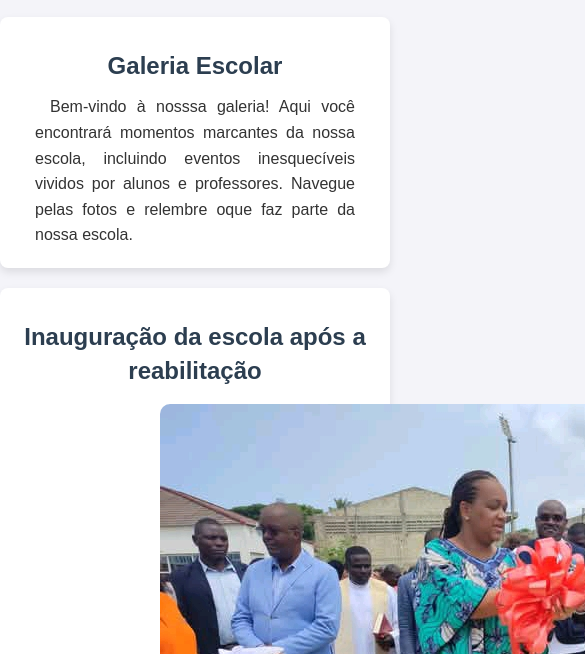
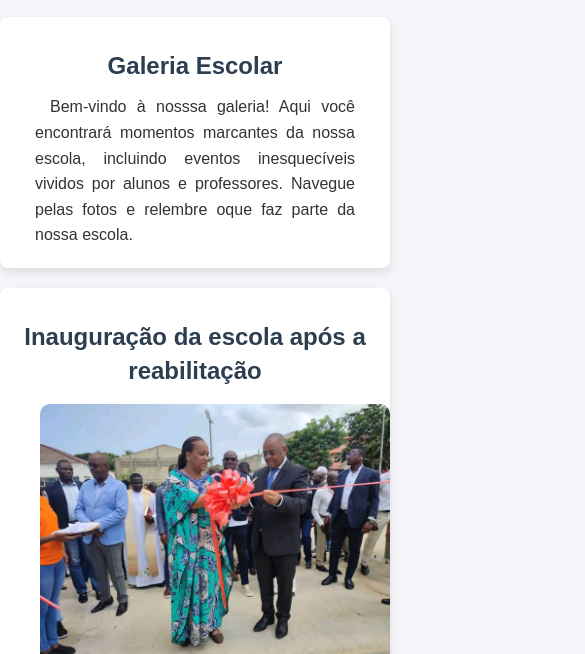
Before and after one commit to Ladilson01/School-project, a plain HTML site: page album.html in a window 390 px wide. Shown: the part 190-844 px from the top of the page, 585 px wide, since content can reach past the window. Drawn offline with Linux system fonts and the light colour scheme.

Commit message:
Update album.html

```diff
--- a/album.html
+++ b/album.html
@@ -13,9 +13,13 @@
          max-width: 1000px;
         }
         .g_img{
-            margin-left: 140px;
-            margin-top: 5px;
-            border-radius: 10px;
+         border-radius: 10px;
+         margin: 5px 20px;
+        }
+        @media (max-width: 900px){
+            .g_img{
+                width: 350px;
+            }
         }
     </style>
 </head>
```
